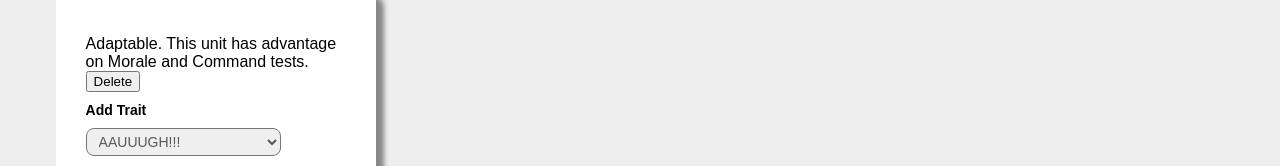
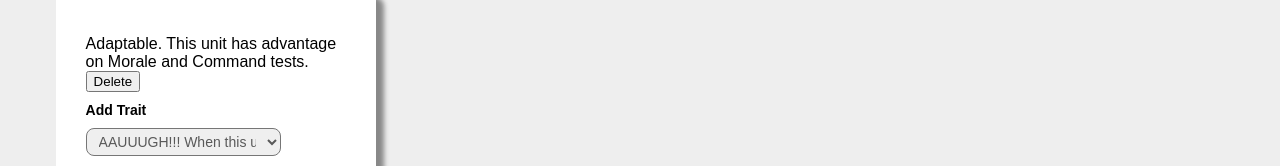
Before and after one commit to ZackBarbari/KW-Unit-Generator, a React (Create React App) app: page / in a window 1280 px wide. Shown: the part 786-952 px from the top of the page. Built offline with nearby package versions, Linux system fonts and the light colour scheme.

Commit message:
Added trait descs to addtrait, display bugged

```diff
--- a/src/components/forms/arrayreadingdropdown.js
+++ b/src/components/forms/arrayreadingdropdown.js
@@ -33,7 +33,7 @@ const ArrayReadingDropdown = React.forwardRef(
           {Object.entries(options).map(([k, v]) => (
             excludedMap.get(v.name) !== undefined ? null :
             <option value={k} key={k}>
-              {v.name}
+              {v.name} {v.description}
             </option>
           ))}
         </select>
```
